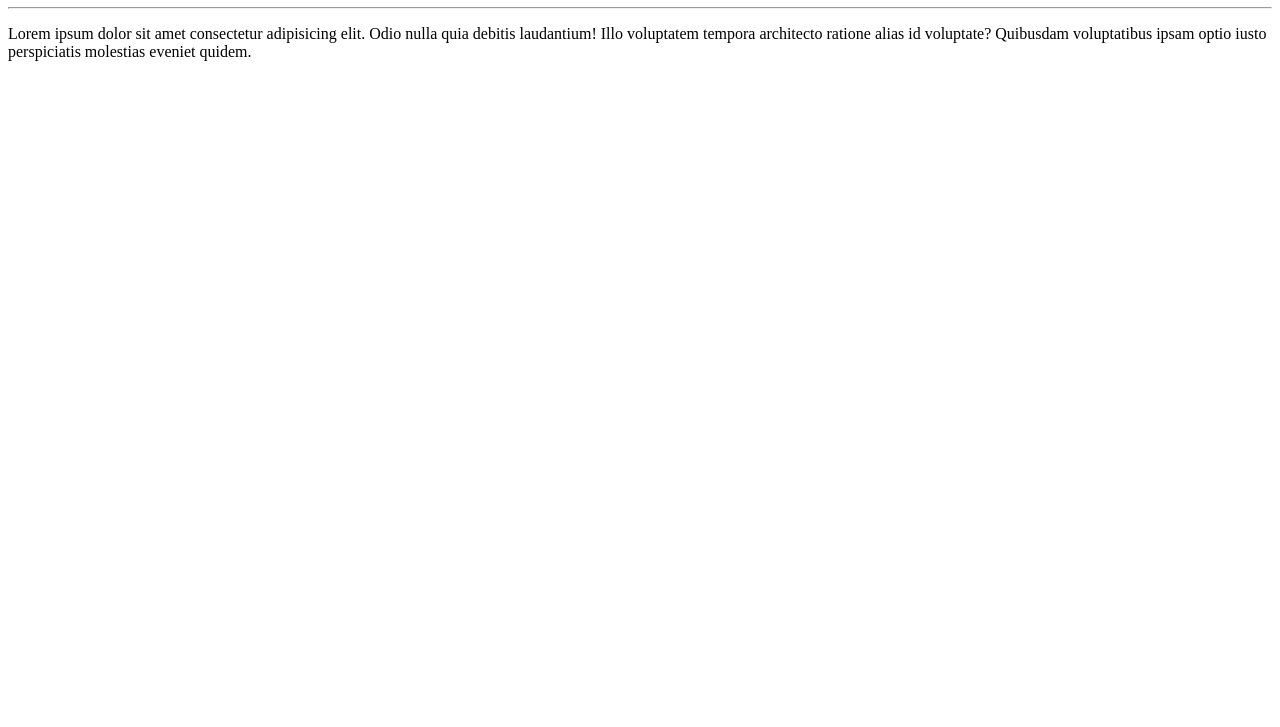
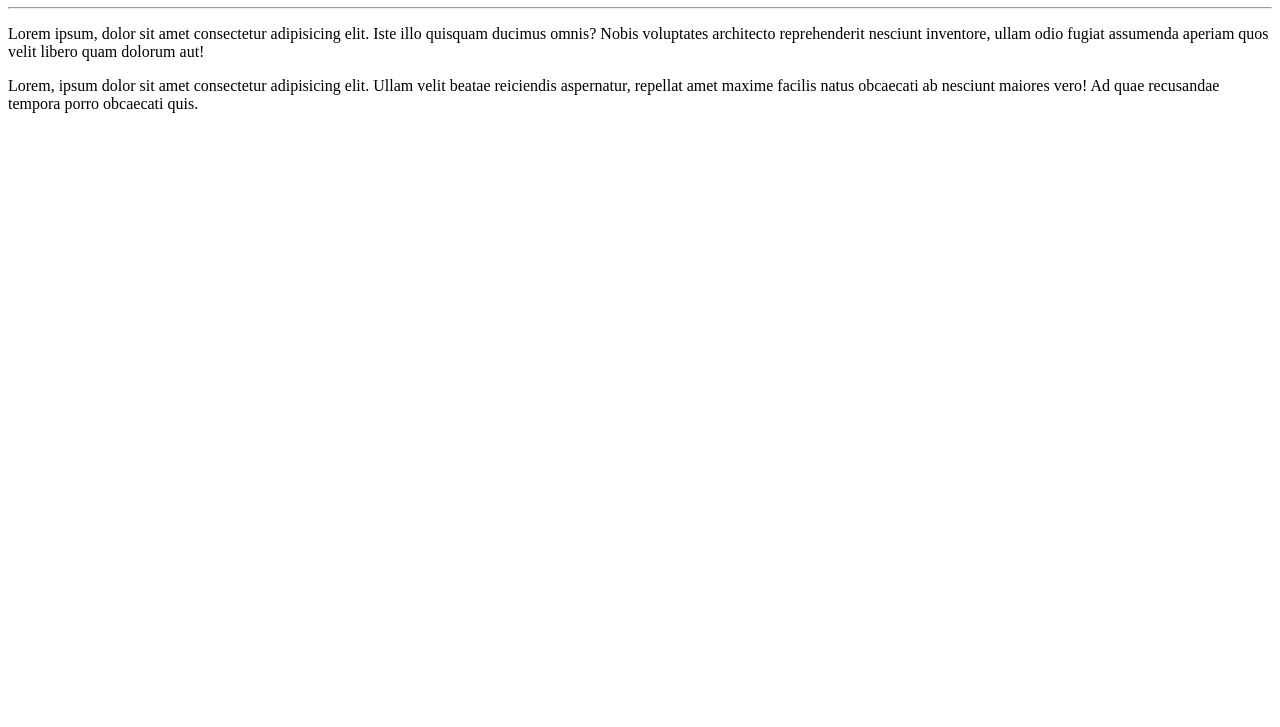
Before and after one commit to gabrielcosta11/Ola-Mundo, a plain HTML site: page site-exemplo/index.html in a window 1280 px wide. Shown: the part 73-800 px from the top of the page. Drawn offline with Linux system fonts and the light colour scheme.

Commit message:
adicionei um parágrafo

```diff
--- a/site-exemplo/index.html
+++ b/site-exemplo/index.html
@@ -9,9 +9,7 @@
 <body>
     <h1>Olá Mundo!</h1>
     <hr>
-    <p>Lorem ipsum dolor sit amet consectetur adipisicing elit. Odio nulla quia debitis
-        laudantium! Illo voluptatem tempora architecto ratione alias id voluptate?
-        Quibusdam voluptatibus ipsam optio iusto perspiciatis molestias eveniet
-        quidem.</p>
+    <p>Lorem ipsum, dolor sit amet consectetur adipisicing elit. Iste illo quisquam ducimus omnis? Nobis voluptates architecto reprehenderit nesciunt inventore, ullam odio fugiat assumenda aperiam quos velit libero quam dolorum aut!</p>
+    <p>Lorem, ipsum dolor sit amet consectetur adipisicing elit. Ullam velit beatae reiciendis aspernatur, repellat amet maxime facilis natus obcaecati ab nesciunt maiores vero! Ad quae recusandae tempora porro obcaecati quis.</p>
 </body>
 </html>
```
